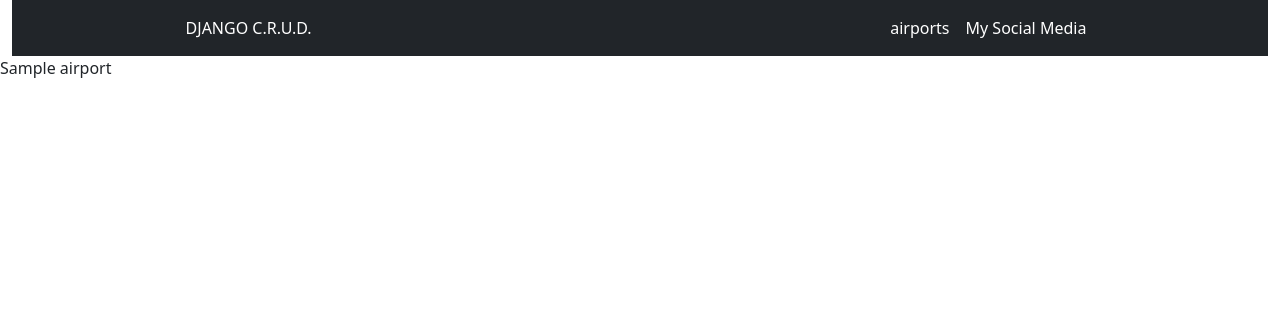
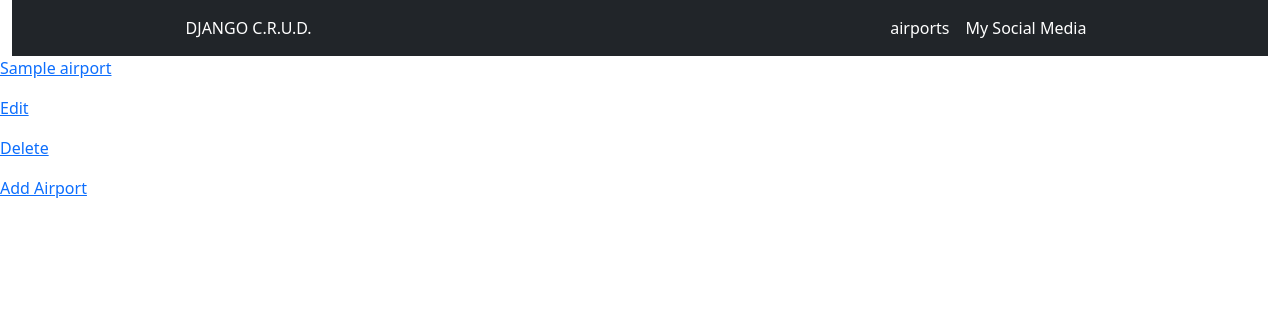
Before and after one commit to Piotreqsl/BD2Project, a Django app: page / in a window 1280 px wide. Shown: the top 316 px of the page. Run offline with Django 4.2, Linux system fonts and the light colour scheme; tables that the repository leaves empty hold one stand-in row (values such as "Sample post").

Commit message:
Complete airports crud

```diff
--- a/BD2_Project/Airplanes/models.py
+++ b/BD2_Project/Airplanes/models.py
@@ -40,6 +40,9 @@ class Airport(models.Model):
     def __str__(self):
         return self.name
 
+    def get_fields(self):
+        return [(field.name, field.value_to_string(self)) for field in self._meta.fields]
+
 class Passenger(models.Model):
     firstname = models.CharField(max_length=person_name_length)
     surname = models.CharField(max_length=person_name_length)
--- a/BD2_Project/Airplanes/templates/Airplanes/airport_list.html
+++ b/BD2_Project/Airplanes/templates/Airplanes/airport_list.html
@@ -1,3 +1,15 @@
 {% extends 'base.html' %} {% block content %} {% for airport in airport_list %}
-<p>{{airport.name}}</p>
-{% endfor %} {% endblock %}
+<p>
+  <a href="{% url 'airports:airport_detail' airport.id  %}">{{airport.name}}</a>
+</p>
+
+<p>
+  <a href="{% url 'airports:airport_update' airport.id  %}">Edit</a>
+</p>
+<p>
+  <a href="{% url 'airports:airport_delete' airport.id  %}">Delete</a>
+</p>
+{% endfor %}
+
+<a href="{% url 'airports:airport_create' %}">Add Airport</a>
+{% endblock %}
--- a/BD2_Project/Airplanes/urls.py
+++ b/BD2_Project/Airplanes/urls.py
@@ -6,4 +6,9 @@ app_name = 'airports'
 
 urlpatterns = [
     path('', views.AirportListView.as_view(), name='all'),
+    path('airport/<int:pk>', views.AirportDetailView.as_view(), name='airport_detail'),
+    path('airport/create', views.AirportCreateView.as_view(), name='airport_create'),
+    path('airport/<int:pk>/update', views.AirportUpdateView.as_view(), name='airport_update'),
+    path('airport/<int:pk>/delete', views.AirportDeleteView.as_view(), name='airport_delete'),
+
 ]
--- a/BD2_Project/Airplanes/views.py
+++ b/BD2_Project/Airplanes/views.py
@@ -15,3 +15,25 @@ class AirportListView(AirportBaseView, ListView):
     """View to list all airporsts.
     Use the 'airport_list' variable in the template
     to access all Airport objects"""
+
+class AirportDetailView(AirportBaseView, DetailView):
+    """View to show details of a single airport.
+    Use the 'airport' variable in the template
+    to access the Airport object."""
+
+class AirportCreateView(AirportBaseView, CreateView):
+    """View to create a new airport.
+    Use the 'airport' variable in the template
+    to access the Airport object."""
+
+
+class AirportUpdateView(AirportBaseView, UpdateView):
+    """View to update an existing airport.
+    Use the 'airport' variable in the template
+    to access the Airport object."""
+
+
+class AirportDeleteView(AirportBaseView, DeleteView):
+    """View to delete an existing airport.
+    Use the 'airport' variable in the template
+    to access the Airport object."""
```
Also changed, not shown: BD2_Project/Airplanes/templates/Airplanes/airport_confirm_delete.html (added, +28 -0 lines), BD2_Project/Airplanes/templates/Airplanes/airport_detail.html (added, +35 -0 lines), BD2_Project/Airplanes/templates/Airplanes/airport_form.html (added, +33 -0 lines).
